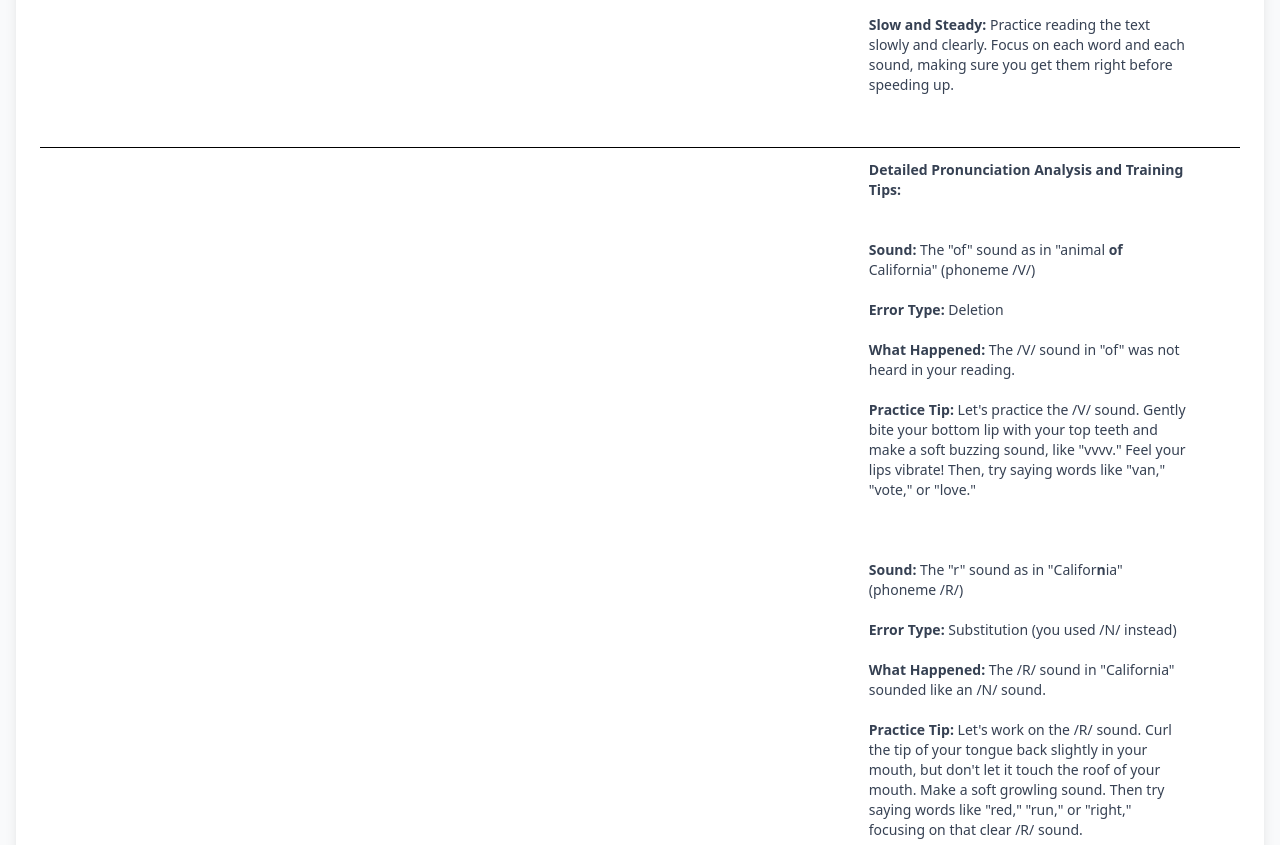
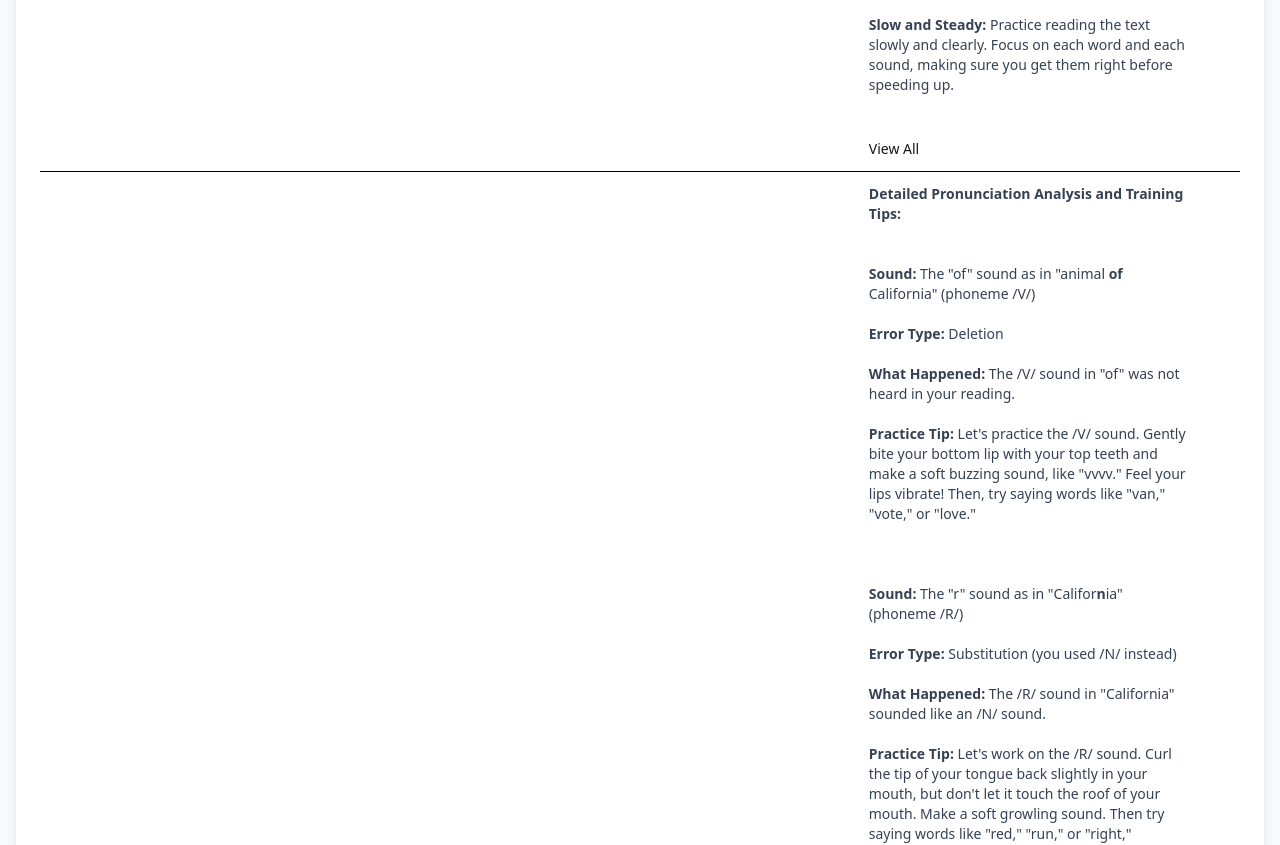
Before and after one commit to ChenxuKwok/kids-wfst-demo, a React (Vite) app: page / in a window 1280 px wide. Shown: the part 3480-4325 px from the top of the page. Built offline with nearby package versions, Linux system fonts and the light colour scheme.

Commit message:
Simplify ExpandableText with single View All button

```diff
--- a/src/components/ExpandableText.jsx
+++ b/src/components/ExpandableText.jsx
@@ -13,23 +13,12 @@ import { cn } from '@/lib/utils';
 import { marked } from 'marked';
 
 const ExpandableText = ({ text, lines = 2 }) => {
-  const [expanded, setExpanded] = useState(false);
   const [open, setOpen] = useState(false);
   const [scrollPos, setScrollPos] = useState(0);
   const [scrollMax, setScrollMax] = useState(0);
-  const [clampable, setClampable] = useState(false);
   const textRef = useRef(null);
   const scrollRef = useRef(null);
   const html = useMemo(() => (text ? marked.parse(text) : ''), [text]);
-
-  useEffect(() => {
-    if (!text) return;
-    const el = textRef.current;
-    if (!el) return;
-    if (!expanded) {
-      setClampable(el.scrollHeight > el.clientHeight + 1);
-    }
-  }, [text, lines, expanded]);
 
   useEffect(() => {
     if (!open) return;
@@ -47,10 +36,7 @@ const ExpandableText = ({ text, lines = 2 }) => {
 
   if (!text) return null;
 
-  const toggle = () => setExpanded((prev) => !prev);
-  const clamped = expanded ? '' : `line-clamp-${lines}`;
-
-  // const html = useMemo(() => (text ? marked.parse(text) : ''), [text]);
+  const clamped = `line-clamp-${lines}`;
 
   return (
     <div className="space-y-1 max-w-xs">
@@ -59,16 +45,6 @@ const ExpandableText = ({ text, lines = 2 }) => {
         className={cn('text-sm text-gray-700 whitespace-pre-wrap', clamped)}
         dangerouslySetInnerHTML={{ __html: html }}
       />
-      {clampable && (
-        <div className="flex gap-2">
-          <Button
-            variant="link"
-            size="sm"
-            className="p-0 h-auto"
-            onClick={toggle}
-          >
-            {expanded ? 'Show Less' : 'Show More'}
-          </Button>
       <Dialog open={open} onOpenChange={setOpen}>
         <DialogTrigger asChild>
           <Button variant="link" size="sm" className="p-0 h-auto">
@@ -104,8 +80,6 @@ const ExpandableText = ({ text, lines = 2 }) => {
         </DialogContent>
       </Dialog>
     </div>
-      )}
-    </div>
   );
 };
 
```
Lines whose indentation alone changed are shown as unchanged.
